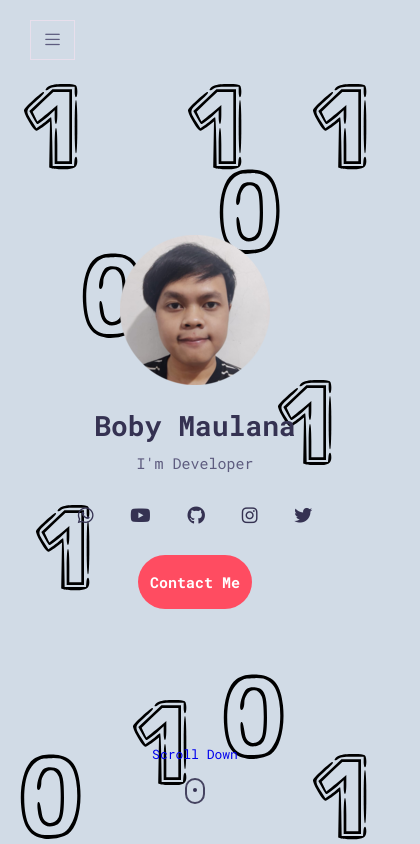
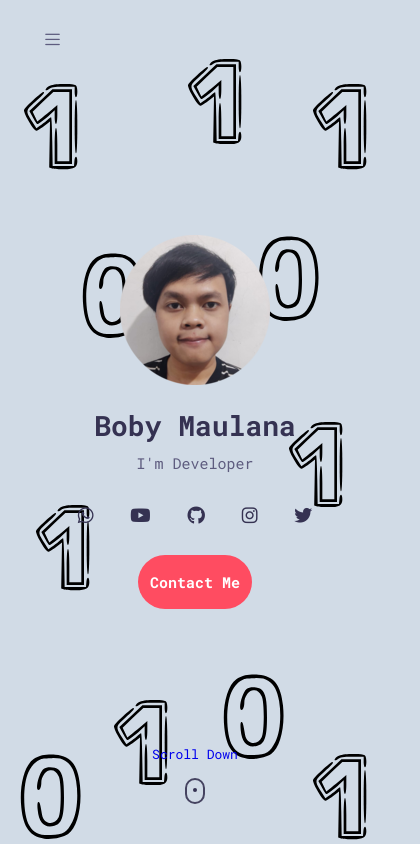
Before and after one commit to boby177/My-Portfolio, a React (Create React App) app: page / in a window 390 px wide. Shown: the top 844 px of the page, 420 px wide, since content can reach past the window. Built offline with nearby package versions, Linux system fonts and the light colour scheme.

Commit message:
Fix responsive page from resume compnent

```diff
--- a/src/components/home/home.css
+++ b/src/components/home/home.css
@@ -124,17 +124,17 @@
 
 .s5 {
   left: 44%;
-  top: 10%;
+  top: 7%;
 }
 
 .s6 {
-  left: 30%;
+  left: 25%;
   bottom: 7%;
 }
 
 .s7 {
-  top: 20%;
-  right: 25%;
+  top: 28%;
+  right: 15%;
 }
 
 .s8 {
@@ -148,8 +148,8 @@
 }
 
 .s10 {
-  top: 45%;
-  right: 11%;
+  top: 50%;
+  right: 8%;
 }
 
 .s11 {
--- a/src/components/resume/resume.css
+++ b/src/components/resume/resume.css
@@ -63,7 +63,7 @@
     }
 }
 
-@media screen and (max-width: 576) {
+@media screen and (max-width: 576px) {
     .resume__container {
       grid-template-columns: 1fr;
     }
--- a/src/components/sidebar/sidebar.css
+++ b/src/components/sidebar/sidebar.css
@@ -50,8 +50,8 @@
   cursor: pointer;
   height: 40px;
   width: 45px;
-  background-color: var(--body-color);
-  border: 1px solid #e8dfec;
+  /* background-color: var(--body-color); */
+  /* border: 1px solid #e8dfec; */
   display: none;
   justify-content: center;
   align-items: center;
```
